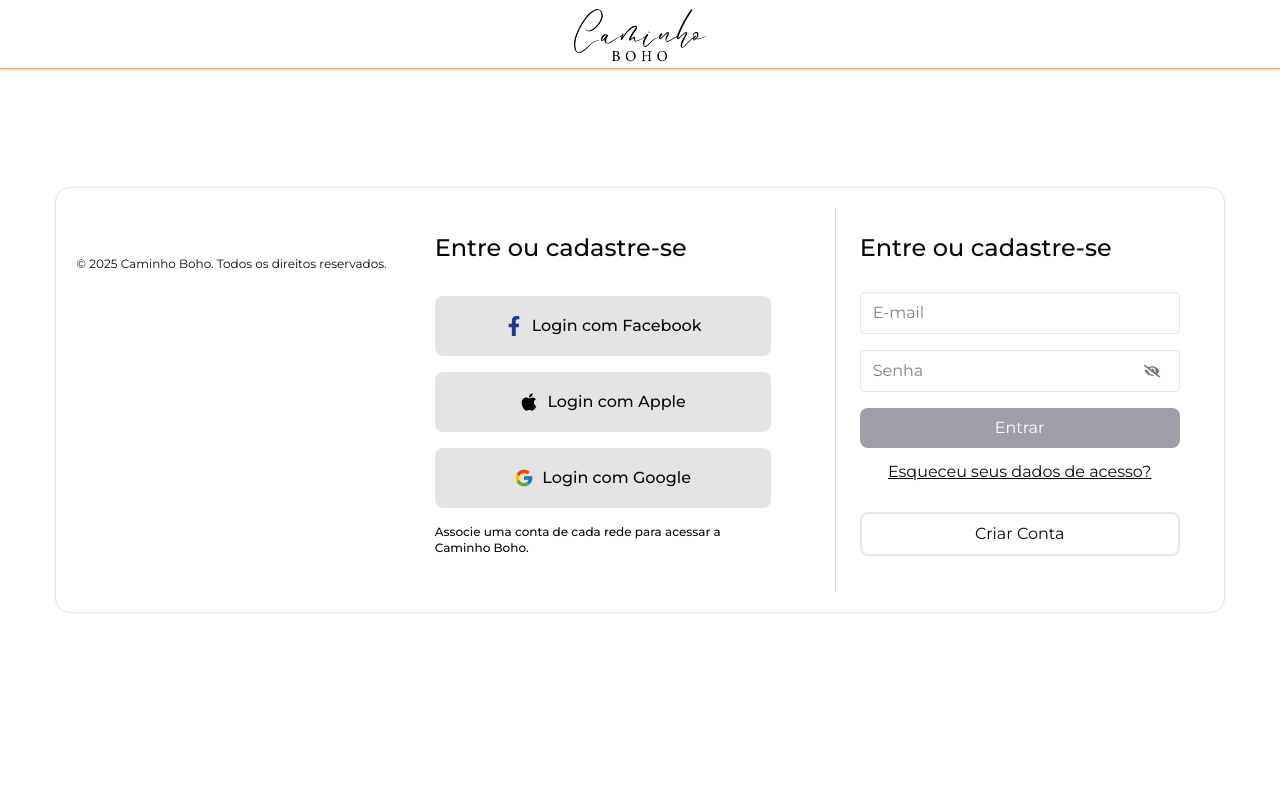
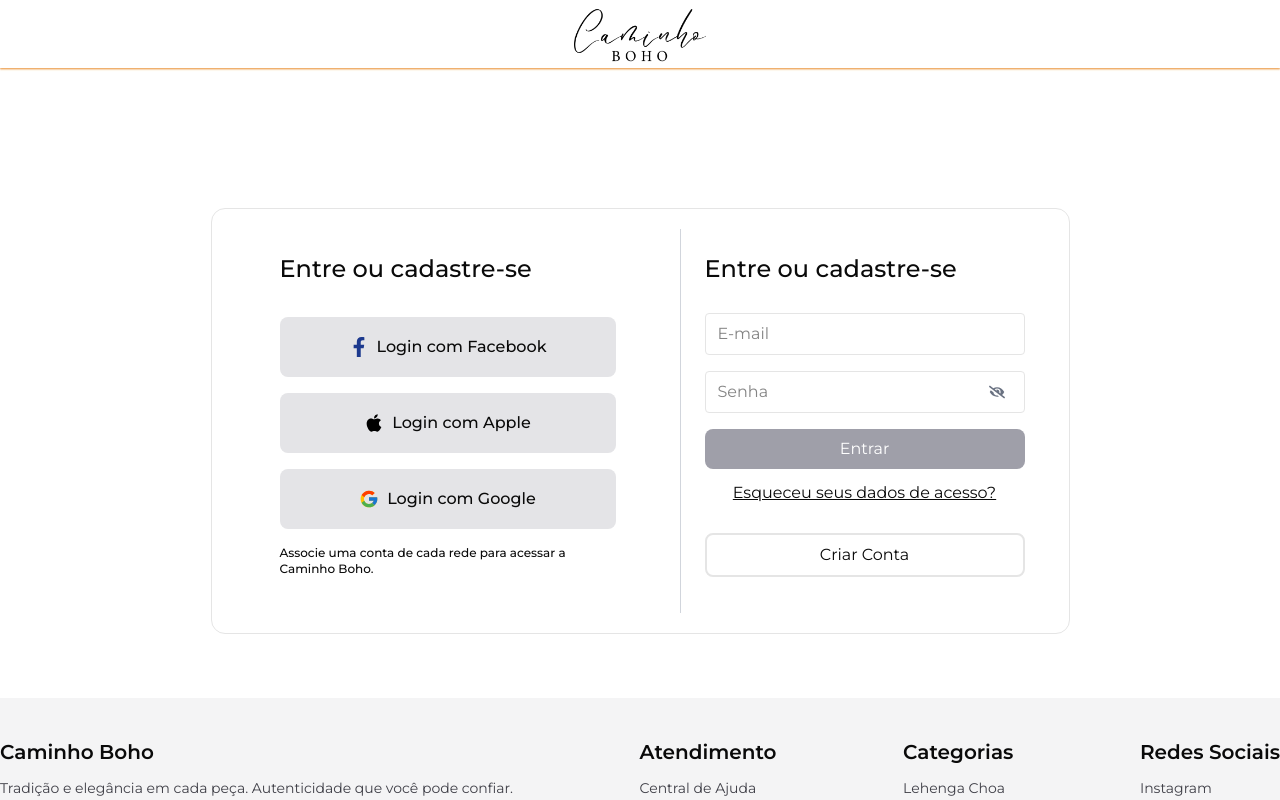
Before and after one commit to Kaua-cesar/caminho-boho, a React (Vite) app: page /login in a window 1280 px wide. Shown: the top 800 px of the page. Built offline with nearby package versions, Linux system fonts and the light colour scheme; a web font is replaced by a local one.

Commit message:
ajustado painel de login do pc e mobile

```diff
--- a/src/pages/Login.jsx
+++ b/src/pages/Login.jsx
@@ -25,10 +25,11 @@ export default function Login() {
 
    return (
       <>
-         <div className="h-screen flex flex-col w-full justify-center ">
-            <div className="flex justify-center ">
+         <div className="min-h-screen flex flex-col">
+            {/* Conteúdo principal */}
+            <div className="flex-grow flex justify-center items-center md:mt-52">
                <div className="flex gap-0 md:border-1 borde-black rounded-xl border-0 flex-col-reverse md:flex-row md:p-5">
-                  <span className="text-xs flex justify-center mt-12">
+                  <span className="text-xs flex justify-center mt-12 md:hidden">
                      © 2025 Caminho Boho. Todos os direitos reservados.
                   </span>
                   <div className="max-w-sm mx-6 p-6 bg-white rounded flex flex-col gap-8 md:gap-4 font-medium items-start">
@@ -118,7 +119,7 @@ export default function Login() {
                         </span>
                         {camposPreenchidos ? (
                            <button
-                              type="button"
+                              type="submit"
                               className="w-full bg-amber-600 text-white md:py-2 py-3 rounded-md hover:bg-amber-700 transition cursor-pointer"
                            >
                               Entrar
@@ -142,9 +143,11 @@ export default function Login() {
                   </div>
                </div>
             </div>
-         </div>
-         <div className="md:flex hidden">
-            <Footer />
+
+            {/* Rodapé no fim da tela */}
+            <div className="md:flex hidden">
+               <Footer />
+            </div>
          </div>
       </>
    );
```
